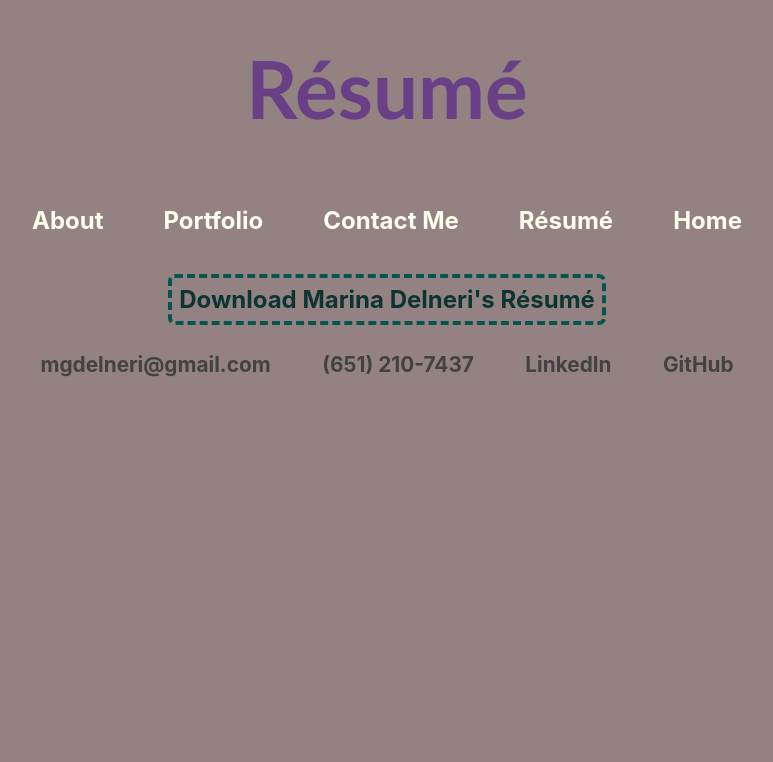
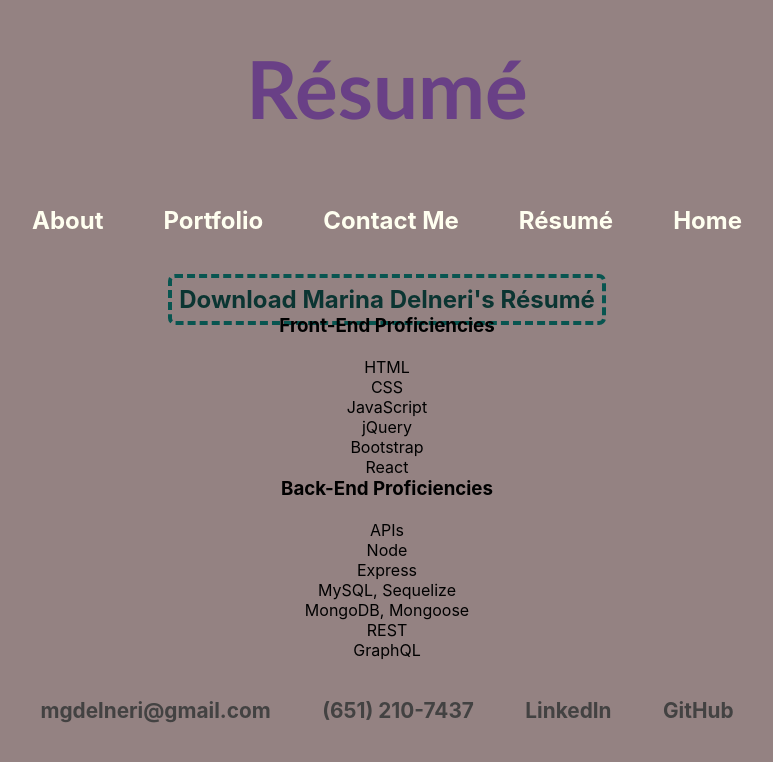
Before and after one commit to mgdelneri/React-Portfolio, a React (Create React App) app: page /resume in a window 1280 px wide. Shown: the top 762 px of the page, without its empty margins (253-1026 px from the left). Built offline with nearby package versions, Linux system fonts and the light colour scheme.

Commit message:
Added proficiencies to index.jsx in Resume component

```diff
--- a/src/components/Pages/Resume/index.jsx
+++ b/src/components/Pages/Resume/index.jsx
@@ -17,6 +17,33 @@ const Resume = () => {
       >
         Download Marina Delneri's Résumé
       </a>
+      <section className="tech">
+        <div id="frontEnd">
+          <h3>Front-End Proficiencies</h3>
+          <br></br>
+          <ul>
+            <li>HTML</li>
+            <li>CSS</li>
+            <li>JavaScript</li>
+            <li>jQuery</li>
+            <li>Bootstrap</li>
+            <li>React</li>
+          </ul>
+        </div>
+        <div id="backEnd">
+          <h3>Back-End Proficiencies</h3>
+          <br></br>
+          <ul>
+            <li>APIs</li>
+            <li>Node</li>
+            <li>Express</li>
+            <li>MySQL, Sequelize</li>
+            <li>MongoDB, Mongoose</li>
+            <li>REST</li>
+            <li>GraphQL</li>
+          </ul>
+        </div>
+      </section>
       <Footer />
     </div>
   );
```
